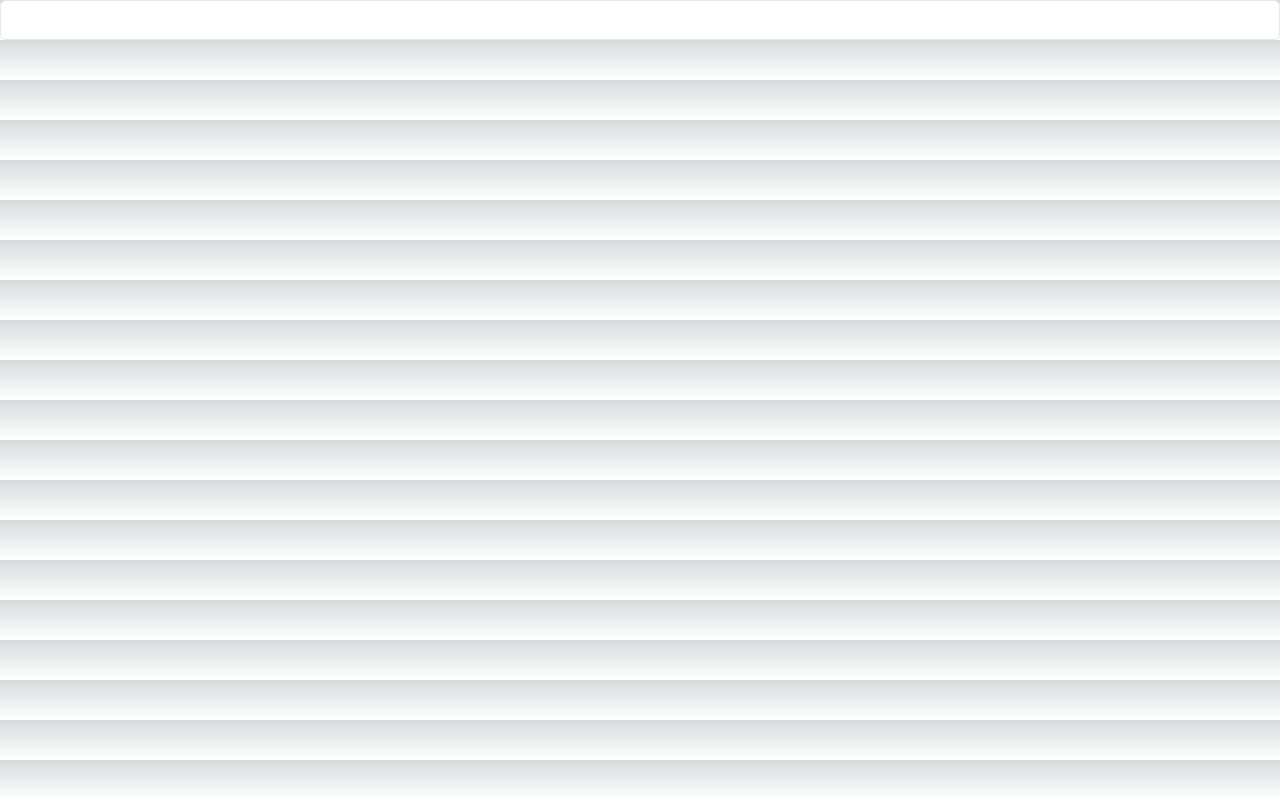
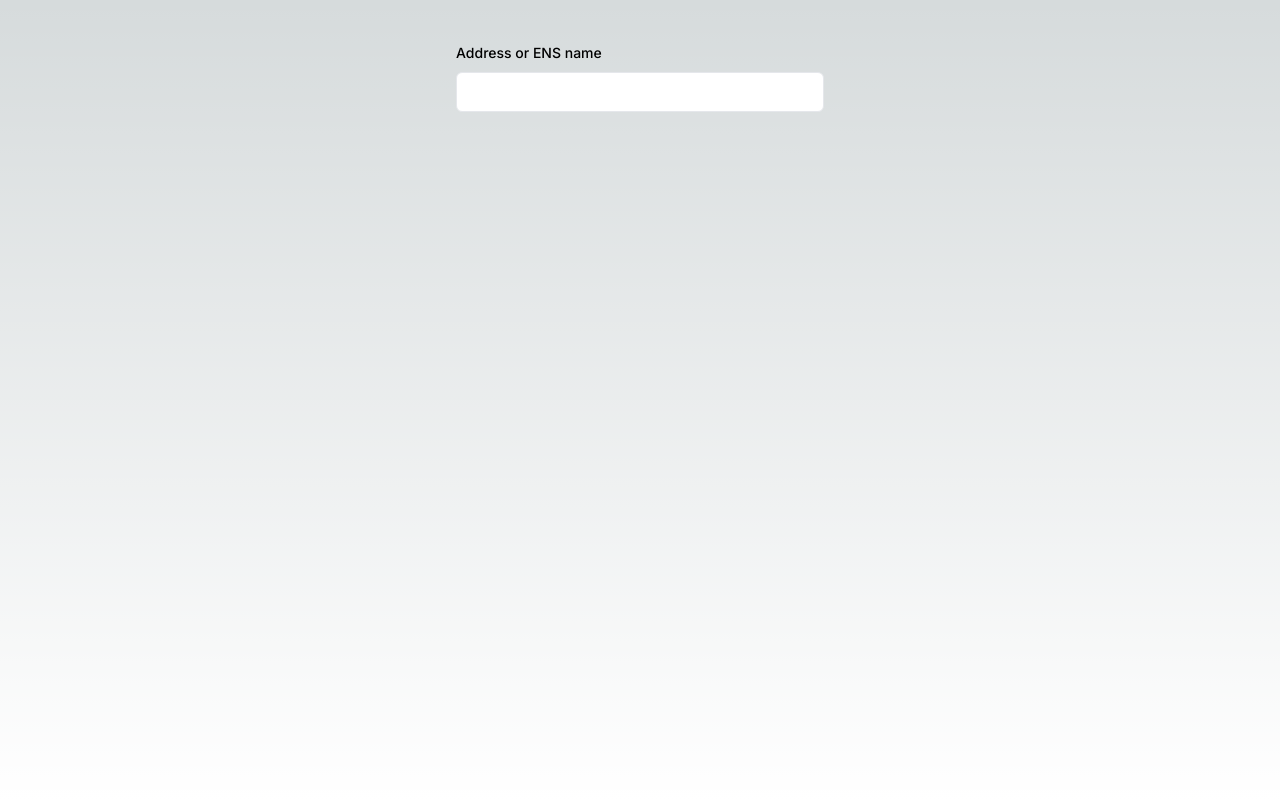
Before and after one commit to mlenser/basic-scan, a Next.js app: page / in a window 1280 px wide. Built offline with nearby package versions, Linux system fonts and the light colour scheme.

Commit message:
feat: basic form

```diff
--- /dev/null
+++ b/src/app/_/AddressForm/AddressForm.tsx
@@ -0,0 +1,44 @@
+'use client';
+
+import { addressFormSchema } from '@app/_/AddressForm/address-form-schema';
+import {
+  Form,
+  FormControl,
+  FormField,
+  FormItem,
+  FormLabel,
+  FormMessage,
+} from '@components/Form';
+import { Input } from '@components/Input';
+import { zodResolver } from '@hookform/resolvers/zod';
+import { useForm } from 'react-hook-form';
+import { type z } from 'zod';
+
+export const AddressForm = () => {
+  const form = useForm<z.infer<typeof addressFormSchema>>({
+    resolver: zodResolver(addressFormSchema),
+  });
+  const onSubmit = (values: z.infer<typeof addressFormSchema>) => {
+    console.log('values', values);
+  };
+
+  return (
+    <Form {...form}>
+      <form className="space-y-8" onSubmit={form.handleSubmit(onSubmit)}>
+        <FormField
+          control={form.control}
+          name="address"
+          render={({ field }) => (
+            <FormItem>
+              <FormLabel>Address or ENS name</FormLabel>
+              <FormControl>
+                <Input {...field} />
+              </FormControl>
+              <FormMessage />
+            </FormItem>
+          )}
+        />
+      </form>
+    </Form>
+  );
+};
--- /dev/null
+++ b/src/app/_/AddressForm/address-form-schema.ts
@@ -0,0 +1,7 @@
+import { AddressSchema } from '@internal-types/address';
+import { z } from 'zod';
+
+export const addressFormSchema = z.object({
+  address: AddressSchema.optional(),
+});
+export type AddressFormSchema = z.infer<typeof addressFormSchema>;
--- /dev/null
+++ b/src/app/_/AddressForm/index.ts
@@ -0,0 +1 @@
+export * from './AddressForm';
--- a/src/app/layout.tsx
+++ b/src/app/layout.tsx
@@ -1,4 +1,5 @@
 import '@app/_/styles/globals.css';
+import { clsx } from 'clsx';
 import type { Metadata } from 'next';
 import { Inter } from 'next/font/google';
 
@@ -15,8 +16,8 @@ export default function RootLayout({
   children: React.ReactNode;
 }>) {
   return (
-    <html lang="en">
-      <body className={inter.className}>{children}</body>
+    <html className="h-full" lang="en">
+      <body className={clsx(inter.className, 'h-full')}>{children}</body>
     </html>
   );
 }
--- a/src/app/page.tsx
+++ b/src/app/page.tsx
@@ -1,8 +1,8 @@
-import { Input } from '@components/Input';
+import { AddressForm } from '@app/_/AddressForm';
 
 const Home = () => (
-  <main>
-    <Input />
+  <main className="mx-auto h-full max-w-md p-10">
+    <AddressForm />
   </main>
 );
 
--- /dev/null
+++ b/src/internal-types/address.ts
@@ -0,0 +1,7 @@
+import { HexSchema } from '@internal-types/hex';
+
+const ADDRESS_LENGTH = 42;
+export const AddressSchema = HexSchema.refine(
+  (val) => val.length === ADDRESS_LENGTH,
+  'Invalid address length'
+).transform((val) => val.toLowerCase() as `0x${string}`);
--- /dev/null
+++ b/src/internal-types/hex.ts
@@ -0,0 +1,5 @@
+import { z } from 'zod';
+
+export const HexSchema = z.custom<`0x${string}`>(
+  (val) => typeof val === 'string' && /^0x[a-fA-F0-9]*$/.test(val)
+);
```
